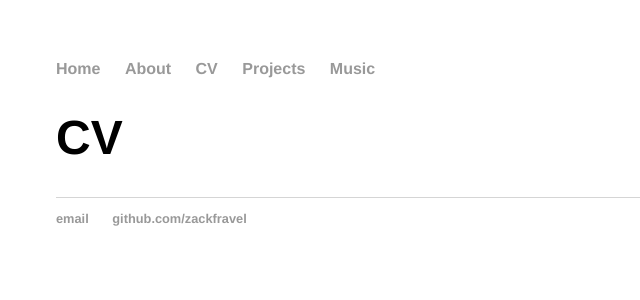
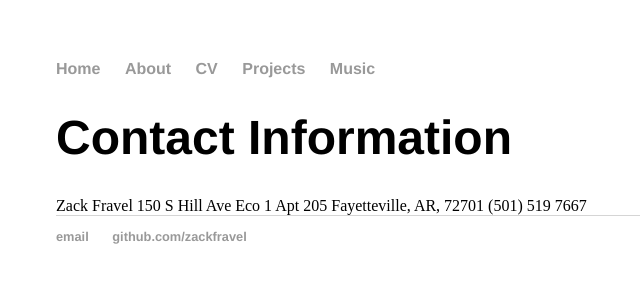
Before and after one commit to zackfravel/zackfravel.github.io, a Jekyll site: the page built from cv/index.html, in a window 1280 px wide. Shown: the top 300 px of the page, without its empty margins (136-776 px from the left). Built offline with Jekyll 4.4.1, drawn with Linux system fonts in a browser that asks for light colours.

Commit message:
Update index.html

```diff
--- a/cv/index.html
+++ b/cv/index.html
@@ -1,5 +1,11 @@
 ---
 layout: default
-title: CV
+title: Zack Fravel
 ---
-	<h1>{{ page.title }}</h1>
+<h1>Contact Information</h1>
+
+<p1>Zack Fravel</p1>
+<p2>150 S Hill Ave</p2>
+<p3>Eco 1 Apt 205</p3>
+<p4>Fayetteville, AR, 72701</p4>
+<p5>(501) 519 7667</p5>
```
